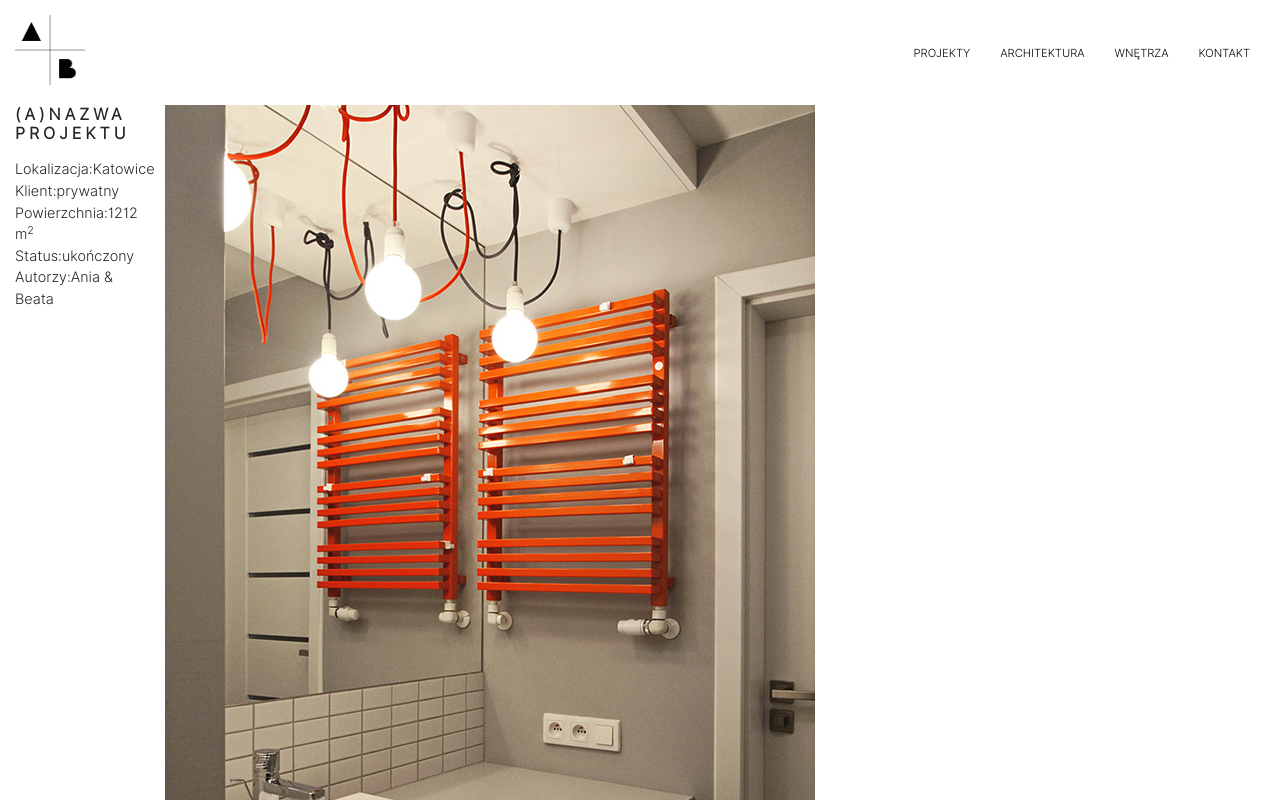
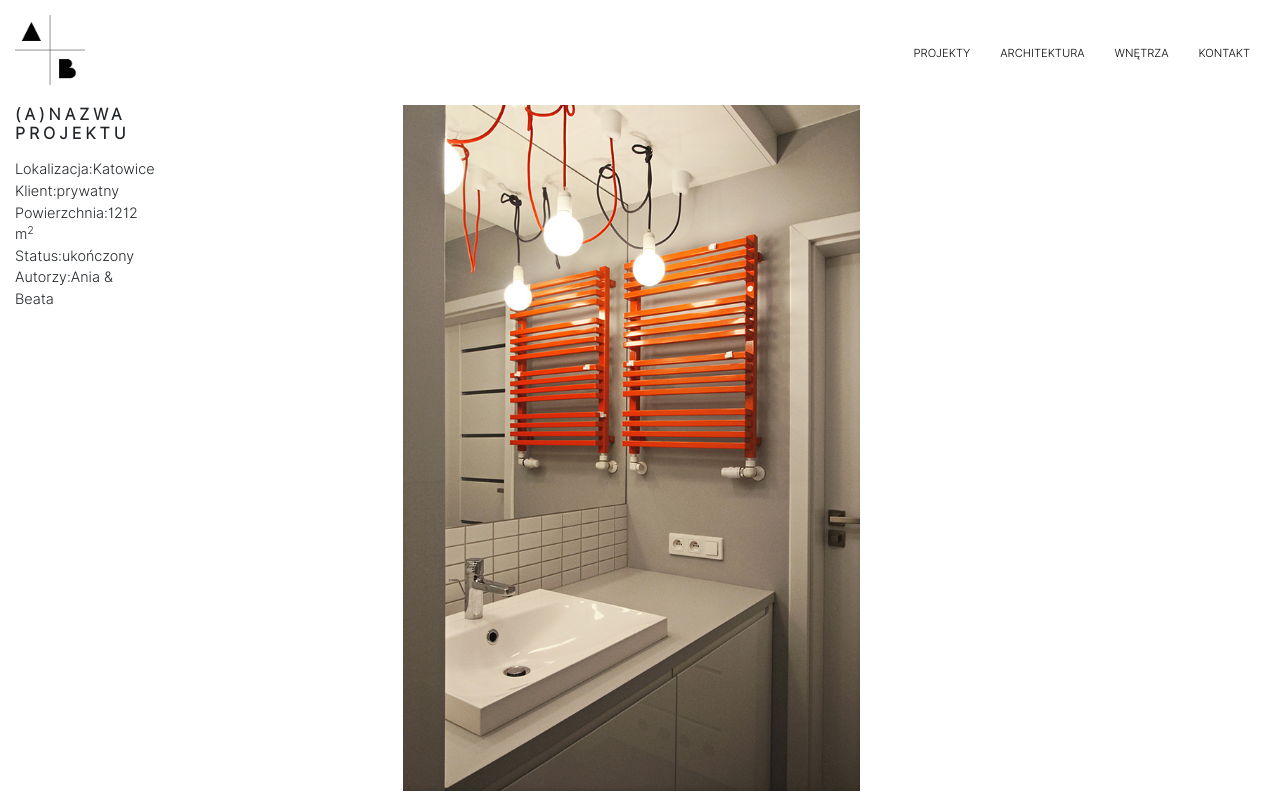
Before and after one commit to wrogoz/Architektura_A-B, a React (Create React App) app: page /architecture/swimmingPool in a window 1280 px wide. Shown: the top 800 px of the page. Built offline with nearby package versions, Linux system fonts and the light colour scheme.

Commit message:
single project img centered

```diff
--- a/src/components/singleProjectComponent/singleProjectDetails.jsx
+++ b/src/components/singleProjectComponent/singleProjectDetails.jsx
@@ -41,7 +41,7 @@ const SingleProjectContainer = styled.section`
 `
 const DescriptionRow = styled(Row)`
     @media(min-width:800px){
-      width:41%;
+      width:30%;
 
     }
   `
@@ -60,9 +60,9 @@ const ImageCol = styled(Col)`
   margin-bottom: 20px;
   overflow: hidden;
   @media(min-width:800px){
+    padding-right:15%;
+   display:flex;
 
-   display:flex;
-  justify-content:flex-start;
 
     height:auto;
 
@@ -89,7 +89,7 @@ const DescriptionBox = styled.section`
 
 
 const ImgRow = styled(Row)`
-
+  width:70;
 `;
 const Img = styled(Image)`
   width: 100%;
@@ -98,7 +98,7 @@ const Img = styled(Image)`
   padding: 0 10px;
   @media(min-width:800px){
     margin-top:0;
-    max-width:66%;
+    max-width:50%;
     /* max-height:87vh;
     max-width: 460px;             TO Settle*/
     width:auto;
```
